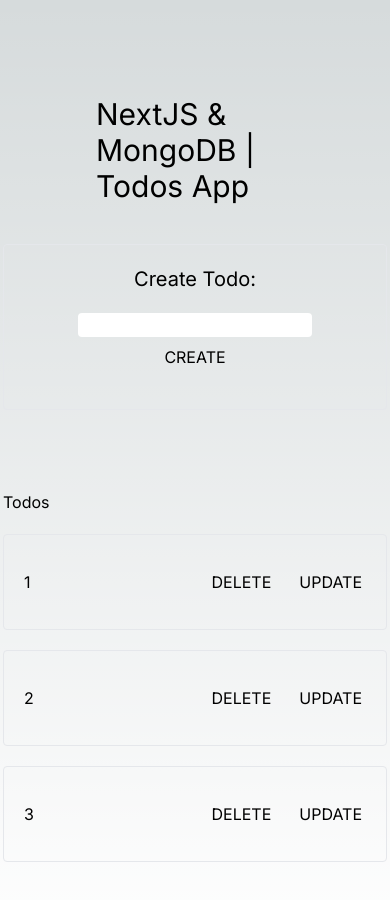
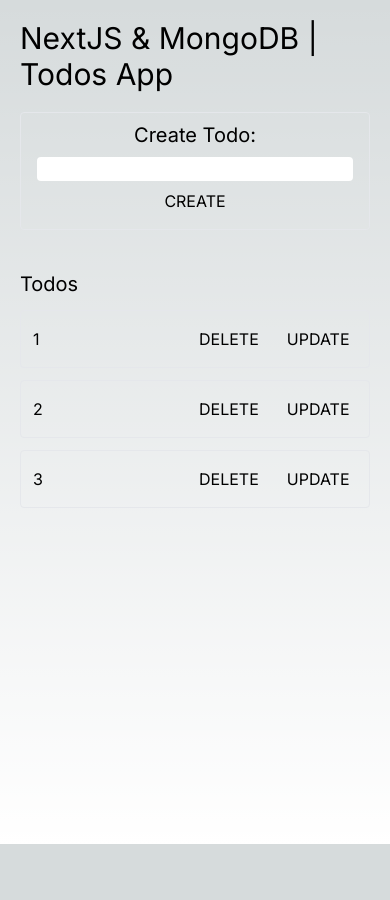
Before and after one commit to aldohmolina/todo-list, a Next.js app: page / in a window 390 px wide. Shown: the top 900 px of the page. After the commit the page ends 844 px from the top, so only its background shows below. Built offline with nearby package versions, Linux system fonts and the light colour scheme.

Commit message:
fix styles to responsive

```diff
--- a/app/page.tsx
+++ b/app/page.tsx
@@ -3,19 +3,16 @@
 
 export default function Home() {
   return (
-    <main className="flex min-h-screen flex-col items-center p-24">
+    <main className="flex min-h-screen flex-col items-center p-5">
       <h1 className="text-3xl">NextJS & MongoDB | Todos App</h1>
 
       <CreateTodo />
 
-      <section className="mt-20">
-        <div>Todos</div>
-
-        <div>
-          {Array.from([1, 2, 3]).map((todo) => (
-            <Todo text={todo.toString()} key={todo} id={todo} />
-          ))}
-        </div>
+      <section className="mt-10 w-full md:max-w-screen-md">
+        <h2 className="text-xl mb-3 md:mb-5">Todos</h2>
+        {Array.from([1, 2, 3]).map((todo) => (
+          <Todo text={todo.toString()} key={todo} id={todo} />
+        ))}
       </section>
     </main>
   );
--- a/components/CreateTodo.tsx
+++ b/components/CreateTodo.tsx
@@ -15,9 +15,9 @@
   };
 
   return (
-    <div className="mt-10 border rounded p-5 flex flex-col items-center justify-center min-w-96">
-      <div className="text-xl">Create Todo:</div>
-      <form onSubmit={handleSubmit} className="flex flex-col p-5">
+    <div className="md:mt-10 mt-5 border rounded md:p-5 p-2 flex flex-col items-center justify-center w-full md:max-w-screen-md">
+      <h3 className="text-xl">Create Todo:</h3>
+      <form onSubmit={handleSubmit} className="flex flex-col md:p-5 p-2 w-full">
         <label htmlFor="create-todo">
           <input
             value={text}
@@ -25,7 +25,7 @@
             type="text"
             name="todo-text"
             id="todo-text"
-            className="text-black rounded"
+            className="text-black rounded w-full"
           />
         </label>
         <button className="mt-2 hover:border hover:rounded">CREATE</button>
--- a/components/Todo.tsx
+++ b/components/Todo.tsx
@@ -17,14 +17,14 @@
   };
 
   return (
-    <div className="border rounded p-5 flex justify-between items-center min-w-96 mt-5 min-h-24">
+    <div className="border rounded md:p-5 p-3 flex justify-between items-center md:mt-5 mt-3 w-full min-h-10 ">
       {/* TODO TEXT  */}
-      <div>{text}</div>
+      {!showUpdateInput && <div className="flex">{text}</div>}
 
       {/* UPDATE TODO INPUT  */}
       {showUpdateInput && (
         <input
-          className="text-black mx-2 rounded"
+          className="text-black mx-2 rounded  w-6/12 p-1"
           value={newText}
           onChange={(e) => setNewText(e.target.value)}
           type="text"
@@ -32,7 +32,7 @@
       )}
 
       {/* CANCEL BUTTON OR DELETE BUTTON */}
-      <div className="space-x-5">
+      <div className="space-x-5 w-6/12">
         {showUpdateInput ? (
           <button
             onClick={() => setShowUpdateInput(!showUpdateInput)}
```
